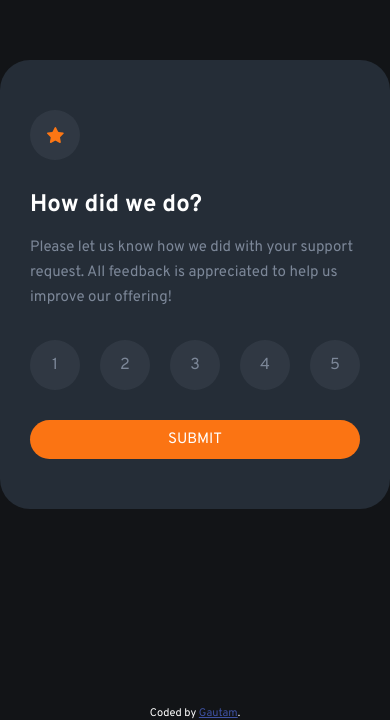
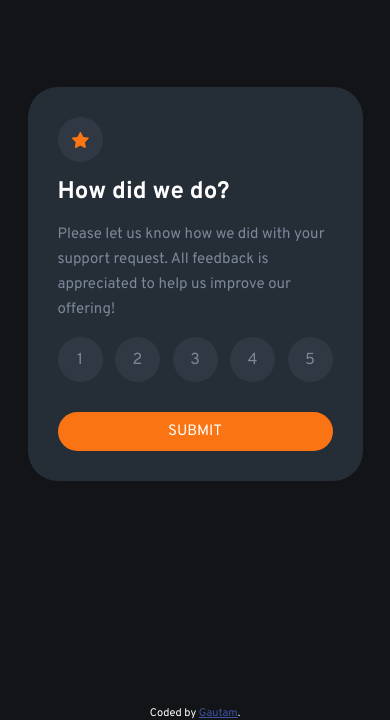
Before and after one commit to cogitosnippet/Interactive-Rating-Component, a plain HTML site: page index.html in a window 390 px wide. Shown: the part 138-858 px from the top of the page. Drawn offline with Linux system fonts and the light colour scheme.

Commit message:
Added Responsiveness

```diff
--- a/style.css
+++ b/style.css
@@ -165,3 +165,35 @@ body{
   padding-left: 30px;
   padding-right: 30px;
 }
+
+@media(max-width: 500px){
+  .card{
+    width: 275px;
+    padding: 30px;
+  }
+
+  .image{
+    margin-bottom: 15px;
+    height: 45px;
+    width: 45px;
+  }
+
+  .para{
+    margin-bottom: 10px;
+  }
+  .rating{
+    width: 45px;
+    height: 45px;
+    border-radius: 25px;
+  }
+  .rating-container{
+    margin-bottom: 0px;
+  }
+  .butt{
+    margin-top: 0px;
+  }
+
+  .thank-you-state-para{
+    font-size: 14px;
+  }
+}
```
